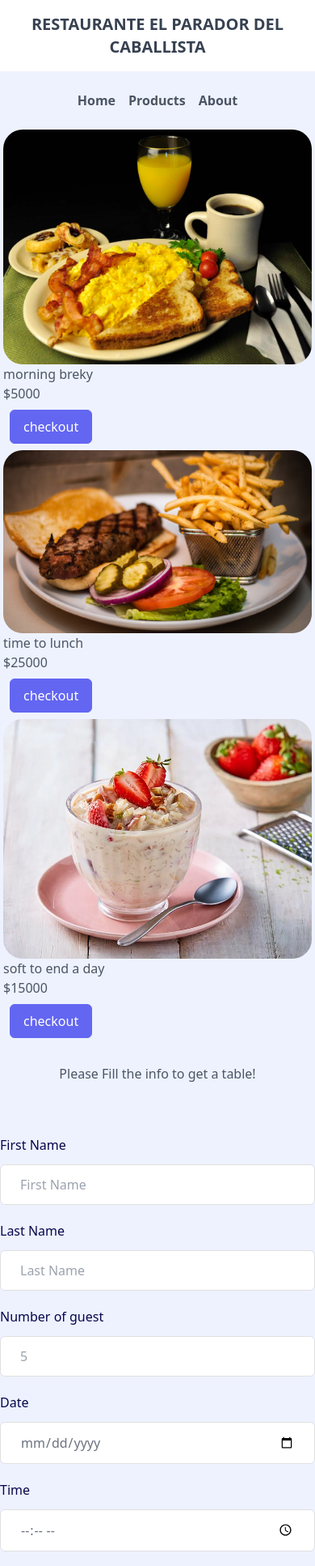
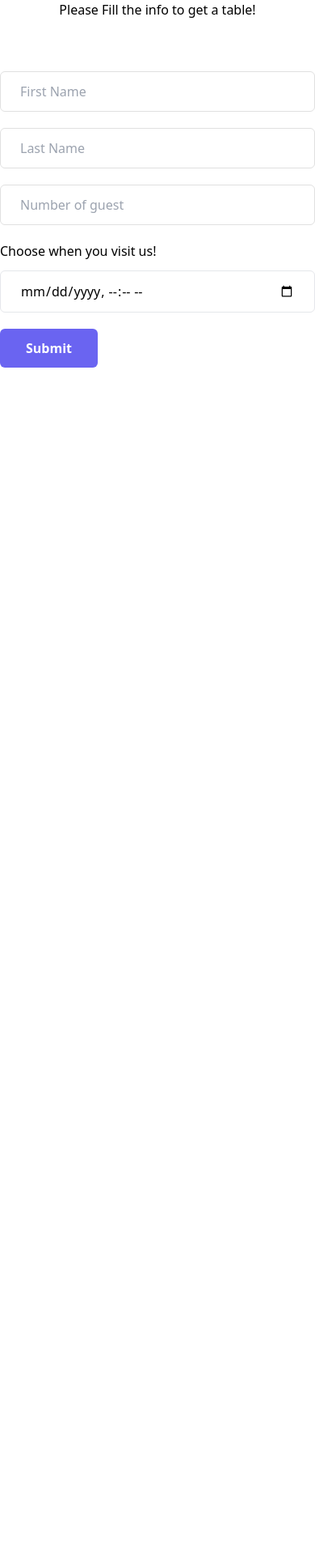
Before and after one commit to jcsanchezg/proyect4, a React (Create React App) app: page /about in a window 390 px wide. Shown: the top 1934 px of the page at 81% size. After the commit the page ends 844 px from the top, so only its background shows below. Built offline with nearby package versions, Linux system fonts and the light colour scheme.

Commit message:
reservation is save info on firestorage

```diff
--- a/src/App.jsx
+++ b/src/App.jsx
@@ -7,17 +7,13 @@ import About from './pages/About';
 
 function App() {
   return (
-    <React.Fragment>
-      <BrowserRouter>
       <Routes>
-        <Route path="/" element={<Layout />}>
+        <Route path="/" element={<Layout />}/>
           <Route path='product' element={<Product />} />
           <Route path='about' element={<About />} />
-        </Route>
+        {/* </Route>  */}
         <Route path='*' element={<Navigate to="/" />} />
       </Routes>
-      </BrowserRouter>
-    </React.Fragment>
   );
 }
 
--- a/src/components/Dish.jsx
+++ b/src/components/Dish.jsx
@@ -5,13 +5,13 @@ const Dish = (props) => {
 
     return (
         <article>
-            <a><img src={image} alt="" class=" rounded-3xl"/></a>
+            <a><img src={image} alt="" className=" rounded-3xl"/></a>
             <div>
                 <h3>{name}</h3>
                 <p>{description}</p>
                 <h2>${price}</h2>
-                <button type="button" class="border border-indigo-500 bg-indigo-500 text-white rounded-md px-4 py-2 m-2 transition duration-500 ease select-none hover:bg-indigo-600 focus:outline-none focus:shadow-outline"
-                >{action}</button>
+                {/* <button type="button" className="border border-indigo-500 bg-indigo-500 text-white rounded-md px-4 py-2 m-2 transition duration-500 ease select-none hover:bg-indigo-600 focus:outline-none focus:shadow-outline"
+                >{action}</button> */}
             </div>
         </article>
     )
--- a/src/components/Reservation.jsx
+++ b/src/components/Reservation.jsx
@@ -4,27 +4,26 @@ import { collection, addDoc } from "firebase/firestore";
 
 function FormReservation() {
     const initialForm = {
-    nombre: "",
-    apellido: "",
-    email: "",
-    fecha: "",
-    hora: "",
-    personas: "",
+    name: '',
+    surname: '',
+    guest:'',
+    resdate: ''
     };
 
     const [formData, setFormData] = useState(initialForm);
 
-    const createReservation = async () => {
+    const createReservation = async (event) => {
+        event.preventDefault();
     try {
         const coleccion = collection(db, "reservations");
         await addDoc(coleccion, formData);
+        console.log('form sent ',formData);
         } catch (error) {
             alert("Something wrong couldn't save your Info, Please try again");
         }
     };
     const handleChange = (event) => {
-        setFormData({
-        ...formData,
+        setFormData({...formData,
         [event.target.name]: event.target.value,
         });
     };
@@ -35,95 +34,64 @@ function FormReservation() {
                 <div className="-mx-3 flex flex-wrap">
                     <div className="w-full px-3 sm:w-1/2">
                         <div className="mb-5">
-                <label
-
-                className="mb-3 block text-base font-medium text-[#07074D]" >
-                First Name
-                </label>
                             <input
                             type="text"
-                name="Name"
-                id="fName"
+                            id="name"
+                            name="name"
                             placeholder="First Name"
                             onChange={handleChange}
-                className="w-full rounded-md border border-[#e0e0e0] bg-white py-3 px-6         text-base font-medium text-[#6B7280] outline-none focus:border-[#6A64F1]        focus:shadow-md"
-                />
+                            value={formData.name}
+                            className="w-full rounded-md border border-[#e0e0e0] bg-white py-3  px-6 text-base font-medium text-[#6B7280] outline-none   focus:border-[#6A64F1] focus:shadow-md" />
                         </div>
                     </div>
                     <div className="w-full px-3 sm:w-1/2">
                         <div className="mb-5">
-                    <label
-
-                    className="mb-3 block text-base font-medium text-[#07074D]" >
-                    Last Name
-                    </label>
                             <input
                             type="text"
-                    name="Surname"
-                    id="lName"
+                            name="surname"
+                            id="surname"
                             placeholder="Last Name"
                             onChange={handleChange}
-                    className="w-full rounded-md border border-[#e0e0e0] bg-white py-3 px-6         text-base font-medium text-[#6B7280] outline-none focus:border-[#6A64F1]        focus:shadow-md"
-                    />
+                            value={formData.surname}
+                            className="w-full rounded-md border border-[#e0e0e0] bg-white py-3 px-6 text-base font-medium text-[#6B7280] outline-none focus:border-[#6A64F1] focus:shadow-md" />
                         </div>
                     </div>
                 </div>
                 <div className="mb-5">
-                    <label
-
-                    className="mb-3 block text-base font-medium text-[#07074D]" >
-                    Number of guest
-                    </label>
                     <input
                     type="number"
+                    id="guest"
                     name="guest"
-                    id="guest"
-                    placeholder="5"
+                    placeholder="Number of guest"
                     min="1"
                     onChange={handleChange}
+                    value={formData.guest}
                     className="w-full appearance-none rounded-md border border-[#e0e0e0] bg-white py-3 px-6 text-base font-medium text-[#6B7280] outline-none focus:border-[#6A64F1] focus:shadow-md" />
                 </div>
                 <div className="-mx-3 flex flex-wrap">
                     <div className="w-full px-3 sm:w-1/2">
                         <div className="mb-5">
                             <label
-
-                    className="mb-3 block text-base font-medium text-[#07074D]" >
-                    Date
+                            className="mb-3 block text-base font-medium text[#07074D]  " >
+                            Choose when you visit us!
                             </label>
                             <input
-                    type="date"
-                    name="reservation date"
-                    id="date"
+                            type="datetime-local"
+                            id="resdate"
+                            name="resdate"
                             onChange={handleChange}
-                    className="w-full rounded-md border border-[#e0e0e0] bg-white py-3 px-6         text-base font-medium text-[#6B7280] outline-none focus:border-[#6A64F1]        focus:shadow-md"
-                    />
-                </div>
-                </div>
-                <div className="w-full px-3 sm:w-1/2">
-                <div className="mb-5">
-                    <label
-
-                    className="mb-3 block text-base font-medium text-[#07074D]"
-                    >
-                    Time
-                    </label>
-                    <input
-                    type="time"
-                    name="time"
-                    id="time"
-                    onChange={handleChange}
-                    className="w-full rounded-md border border-[#e0e0e0] bg-white py-3 px-6         text-base font-medium text-[#6B7280] outline-none focus:border-[#6A64F1]        focus:shadow-md"
-                    />
+                            value={formData.resdate}
+                            className="w-full rounded-md border border[#e0e0e0]    bg-white py-3 px-6 text-basefont-medium text-    [#6B7280] outline-none focus:border-[#6A64F1]  focus:shadow-md" />
                         </div>
                     </div>
                 </div>
                 <div>
                     <button
-                className="hover:shadow-form rounded-md bg-[#6A64F1] py-3 px-8 text-center text-base font-semibold text-white outline-none"
+                    className="hover:shadow-form rounded-md bg-[#6A64F1] py-3 px-8  text-center text-base font-semibold text-white outline-none"
                     // onClick={async () => {
+                    //     console.log("pasando por submit")
                     //     await createReservation();
-                //     setForm(initialForm);
+                    //     setFormData(initialForm);
                     //     alert('reservation created succesfuly')
                     // }}
                     type="submit"
--- a/src/index.jsx
+++ b/src/index.jsx
@@ -2,10 +2,13 @@ import React from "react";
 import ReactDOM from "react-dom/client";
 import "./index.css";
 import App from "./App";
+import { BrowserRouter } from "react-router-dom";
 
 const root = ReactDOM.createRoot(document.getElementById("root"));
 root.render(
   <React.StrictMode>
-    <App />
+    <BrowserRouter>
+      <App />
+    </BrowserRouter>
   </React.StrictMode>
 );
--- a/src/pages/Layout.jsx
+++ b/src/pages/Layout.jsx
@@ -8,22 +8,22 @@ const Layout = () => {
 
 
     return(
-    <main class="bg-indigo-50">
+    <main className="bg-indigo-50">
         <header>
-            <h1 class="bg-white py-4 text-center">
-                <span class="text-xl font-bold text-gray-700">RESTAURANTE EL PARADOR DEL CABALLISTA</span>
+            <h1 className="bg-white py-4 text-center">
+                <span className="text-xl font-bold text-gray-700">RESTAURANTE EL PARADOR DEL CABALLISTA</span>
             </h1>
-            <nav class="mt-6">
-                <ul class="flex justify-center  items-center space-x-4">
-                    <li><a href="/" class="text-md font-semibold text-gray-600 hover:text-gray-800">Home</a></li>
-                    <li><a href="/product" class="text-md font-semibold text-gray-600 hover:text-gray-800">Products</a></li>
-                    <li><a href="/about" class="text-md font-semibold text-gray-600 hover:text-gray-800">About</a></li>
+            <nav className="mt-6">
+                <ul className="flex justify-center  items-center space-x-4">
+                    <li><a href="/" className="text-md font-semibold text-gray-600 hover:text-gray-800">Home</a></li>
+                    <li><a href="/product" className="text-md font-semibold text-gray-600 hover:text-gray-800">Products</a></li>
+                    <li><a href="/about" className="text-md font-semibold text-gray-600 hover:text-gray-800">About</a></li>
                 </ul>
             </nav>
         </header>
-        <section class="min-h-screen body-font text-gray-600">
-            <div class="container mx-auto px-5 py-10">
-                <div class="-m-4 flex flex-wrap">
+        <section className="min-h-screen body-font text-gray-600">
+            <div className="container mx-auto px-5 py-10">
+                <div className="-m-4 flex flex-wrap">
                     <Product />
                 </div>
             </div>
@@ -32,7 +32,7 @@ const Layout = () => {
             </div>
         </section>
         <footer>
-        <h5 class="text-center  py-4 bg-white">Restaurante el Parador del Caballista</h5>
+        <h5 className="text-center  py-4 bg-white">Restaurante el Parador del Caballista</h5>
             <h6>Pacho - Cundinamarca</h6>
             <h6>tel: 3103369269</h6>
             <h6>facebooksite</h6>
--- a/src/pages/Products.jsx
+++ b/src/pages/Products.jsx
@@ -38,7 +38,7 @@ const Product = () => {
   ]
 
   return (
-    // <React.Fragment>
+    <React.Fragment>
     <section>
       {list.map(({id,name, description, price, image}) => (
       <Dish
@@ -47,11 +47,11 @@ const Product = () => {
       image={image}
       description={description}
       price={price}
-      action={<button>checkout</button>}
+      action={<button type="button" className="border border-indigo-500 bg-indigo-500 text-white rounded-md px-4 py-2 m-2 transition duration-500 ease select-none hover:bg-indigo-600 focus:outline-none focus:shadow-outline">checkout</button>}
       />
     ))}
     </section>
-    // </React.Fragment>
+  </React.Fragment>
   );
 };
 export default Product;
```
Lines whose indentation alone changed are shown as unchanged.
